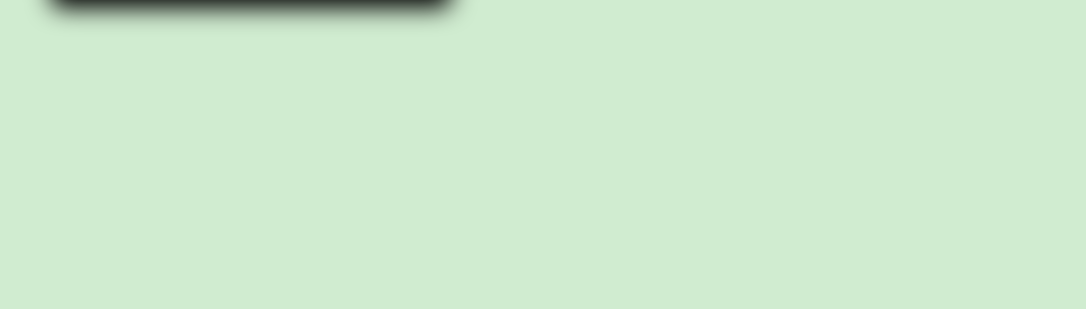
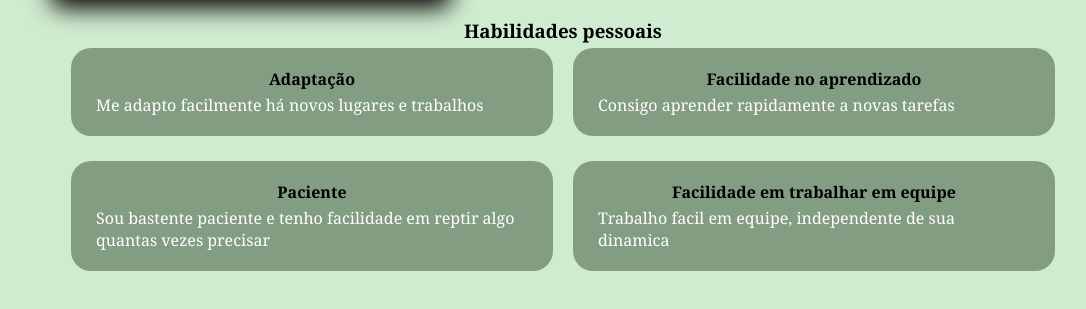
Before and after one commit to gfelipe-anjos/gfelipe-anjos.github.io, a plain HTML site: page index.html in a window 1280 px wide. Shown: the part 1098-1407 px from the top of the page, without its empty margins (77-1163 px from the left). Before the commit the page ends 1176 px from the top, so only its background shows below. Drawn offline with nearby package versions, Linux system fonts and the light colour scheme.

Commit message:
atividade 21/10

```diff
--- a/css/style.css
+++ b/css/style.css
@@ -83,6 +83,30 @@ body{
     box-shadow: 0 10px 25px black;
 }
 
+.habilidades{
+    text-align: center;
+    margin: 20px;
+}
+
+.descricao{
+    display: grid;
+    grid-template-columns: repeat(2, 1fr);
+    gap: 20px;
+}
+
+.descricao div{
+    margin-top: 5px;
+    padding:  20px 25px;
+    background-color: rgb(131, 157, 131);
+    border-radius: 20px;
+}
+
+.descricao div p{
+    margin-top: 4px;
+    text-align: left;
+    color: white;
+}
+
 @media (max-width: 900px) {
     .home{
         flex-direction: column-reverse;
--- a/index.html
+++ b/index.html
@@ -31,6 +31,28 @@
         <div class=" home-img">
             <img src="img/WhatsApp Image 2025-02-02 at 19.16.58.jpg" alt="foto">
         </div>
+
+        <div class="habilidades">
+            <h3>Habilidades pessoais</h6>
+            <div class="descricao">
+                <div>
+                    <h4>Adaptação</h4>
+                    <p>Me adapto facilmente há novos lugares e trabalhos</p>
+                </div>
+                <div>
+                    <h4>Facilidade no aprendizado</h4>
+                    <p>Consigo aprender rapidamente a novas tarefas</p>
+                </div>
+                <div>
+                    <h4>Paciente</h4>
+                    <p>Sou bastente paciente e tenho facilidade em reptir algo quantas vezes precisar</p>
+                </div>
+                <div>
+                    <h4>Facilidade em trabalhar em equipe</h4>
+                    <p>Trabalho facil em equipe, independente de sua dinamica</p>
+                </div>
+            </div>
+        </div>
     </section>
 </body>
 </html>
```
